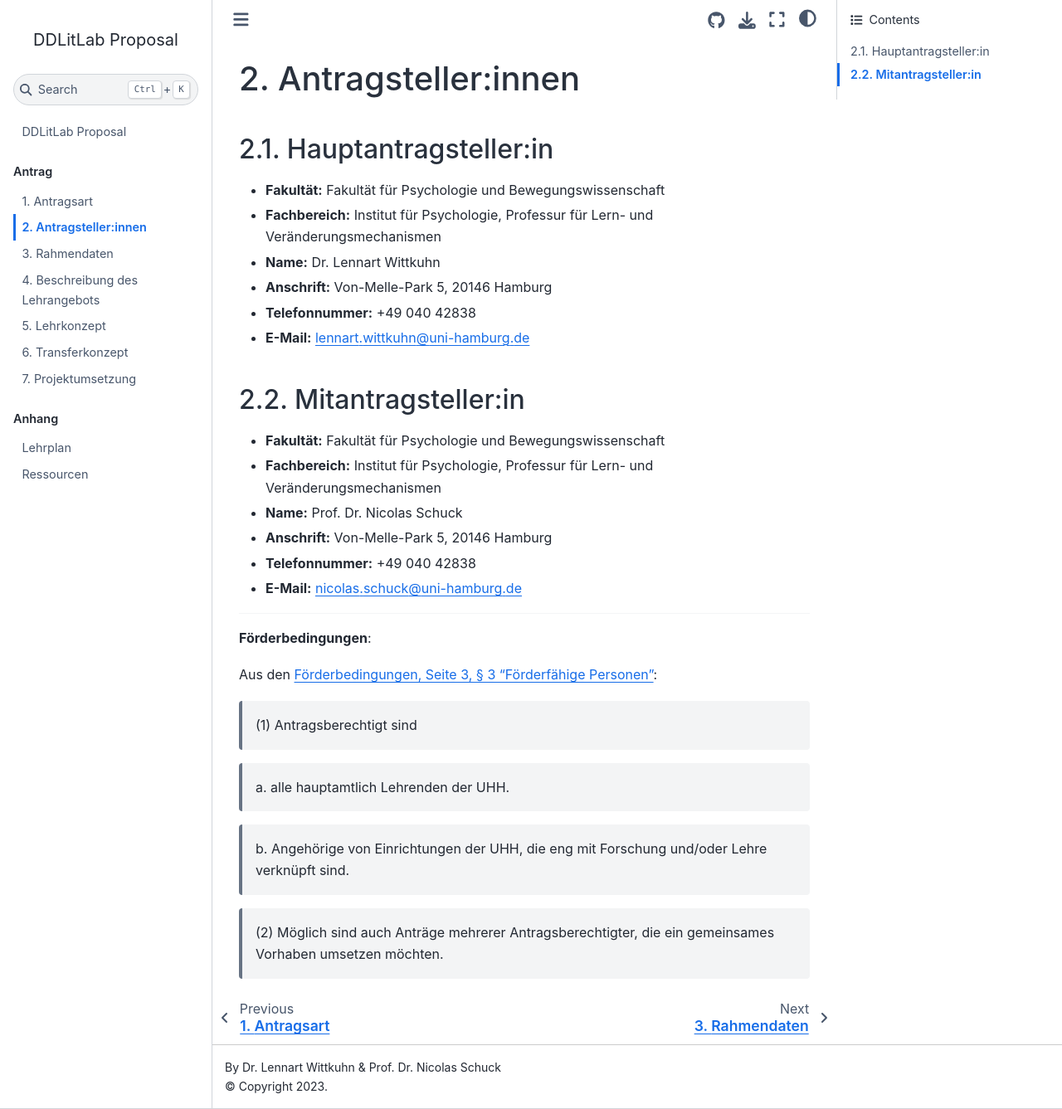
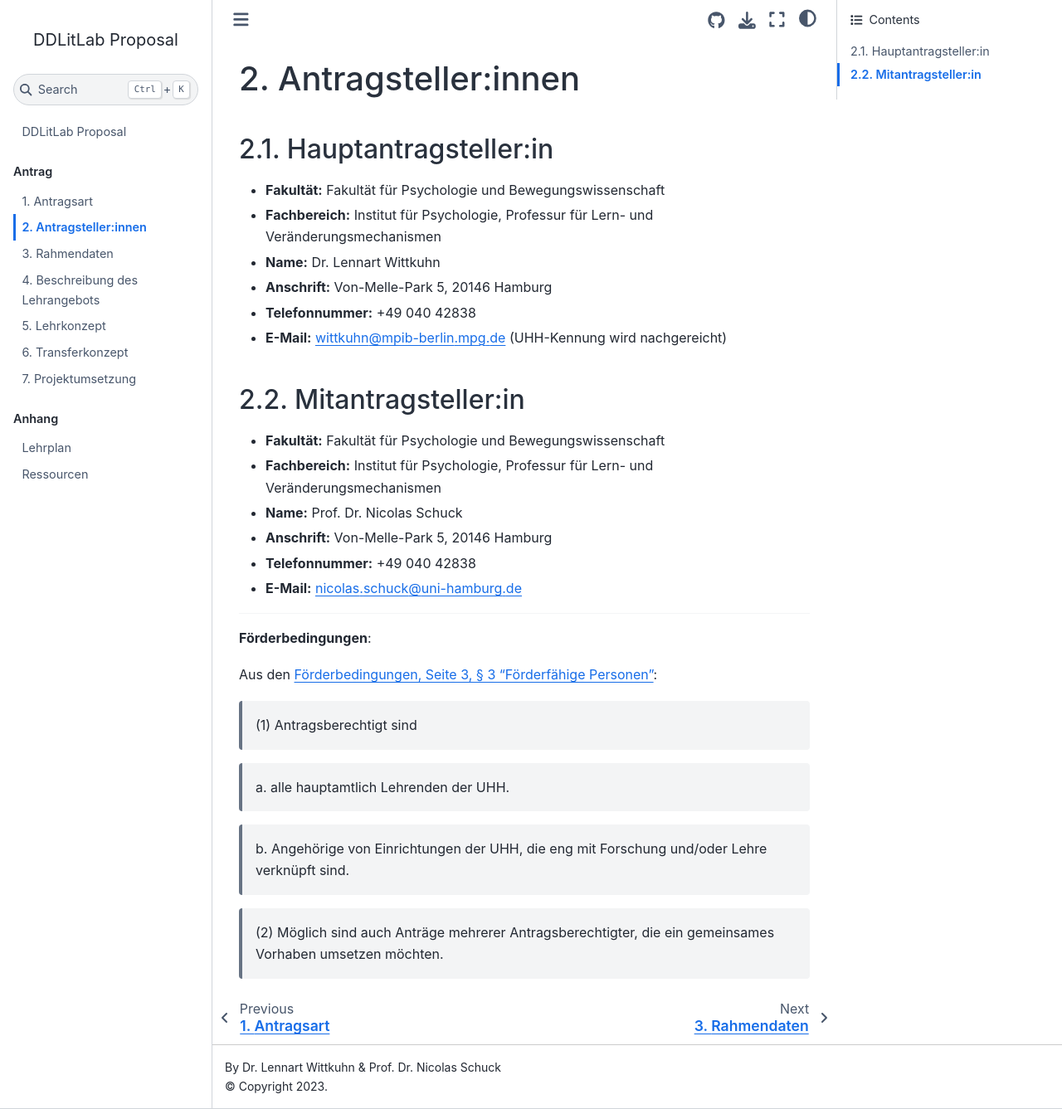
Before and after one commit to lnnrtwttkhn/ddlitlab-proposal, a Jupyter Book: the page built from docs/antragsteller.md, in a window 1280 px wide and 1337 px high. Shown: the whole window at 83% size. Built offline with Jupyter Book 1.0.4 settings and Sphinx 7.4.7 and the Sphinx Book theme 1.1.4, drawn with Linux system fonts in a browser that asks for light colours.

Commit message:
change email address of lennart wittkuhn

```diff
--- a/docs/antragsteller.md
+++ b/docs/antragsteller.md
@@ -7,7 +7,7 @@
 - **Name:** Dr. Lennart Wittkuhn
 - **Anschrift:** Von-Melle-Park 5, 20146 Hamburg
 - **Telefonnummer:** +49 040 42838
-- **E-Mail:** [lennart.wittkuhn@uni-hamburg.de](mailto:lennart.wittkuhn@uni-hamburg.de)
+- **E-Mail:** [wittkuhn@mpib-berlin.mpg.de](mailto:wittkuhn@mpib-berlin.mpg.de) (UHH-Kennung wird nachgereicht)
 
 ## Mitantragsteller:in
 
```
